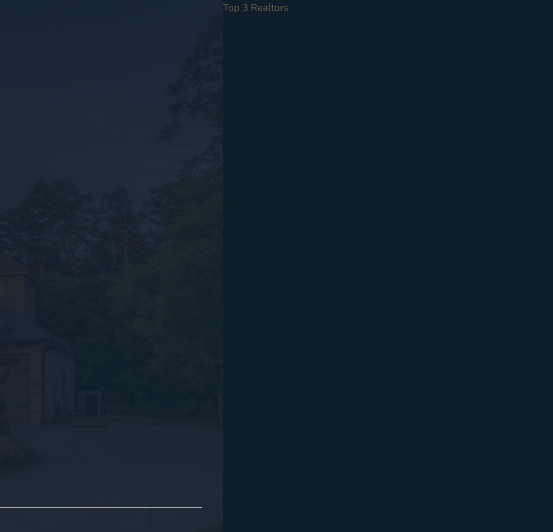
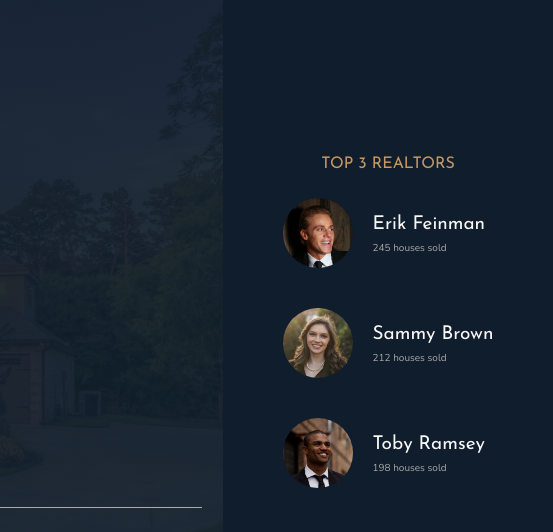
Before and after one commit to HenryGarmendia/nexter_site, a website: page index.html in a window 1280 px wide. Shown: the top 532 px of the page, 727-1280 px from the left. Drawn offline with nearby package versions, Linux system fonts and the light colour scheme.

Commit message:
finished styling the realtors section of the project

```diff
--- a/index.html
+++ b/index.html
@@ -31,7 +31,27 @@
   </div><!-- //header END -->
 
   <div class="realtors">
-    Top 3 Realtors
+    <h3 class="heading-3">Top 3 Realtors</h3>
+    <div class="realtors__list">
+      <img src="img/realtor-1.jpeg" alt="Realtor 1" class="realtors__img">
+      <div class="realtors__details">
+        <h4 class="heading-4 heading-4--light">Erik Feinman</h4>
+        <p class="realtors__sold">245 houses sold</p>
+      </div><!-- //realtors__details -->
+
+      <img src="img/realtor-2.jpeg" alt="Realtor 2" class="realtors__img">
+      <div class="realtors__details">
+        <h4 class="heading-4 heading-4--light">Sammy Brown</h4>
+        <p class="realtors__sold">212 houses sold</p>
+      </div><!-- //realtors__details -->
+
+      <img src="img/realtor-3.jpeg" alt="Realtor 3" class="realtors__img">
+      <div class="realtors__details">
+        <h4 class="heading-4 heading-4--light">Toby Ramsey</h4>
+        <p class="realtors__sold">198 houses sold</p>
+      </div><!-- //realtors__details -->
+
+    </div><!-- //realtors__list END -->
   </div><!-- //realtors END -->
 
   <section class="features">
--- a/sass/_realtors.scss
+++ b/sass/_realtors.scss
@@ -1,4 +1,30 @@
 .realtors {
   background-color: $color-secondary;
+  display: grid;
+  align-content: center;
+  justify-content: center;
+  justify-items: center;
   grid-column: col-start 7 / full-end;
+  grid-row-gap: 2rem;
+  padding: 3rem;
+
+  &__list {
+    align-items: center;
+    display: grid;
+    grid-column-gap: 2rem;
+    grid-row-gap: 5vh;
+    grid-template-columns: min-content max-content;
+  }
+
+  &__img {
+    border-radius: 50%;
+    display: block;
+    width: 7rem;
+  }
+
+  &__sold {
+    color: $color-grey-light-2;
+    maring-top: -3px;
+    text-transform: upppercase;
+  }
 }
```
Also changed, not shown: css/style.css.
